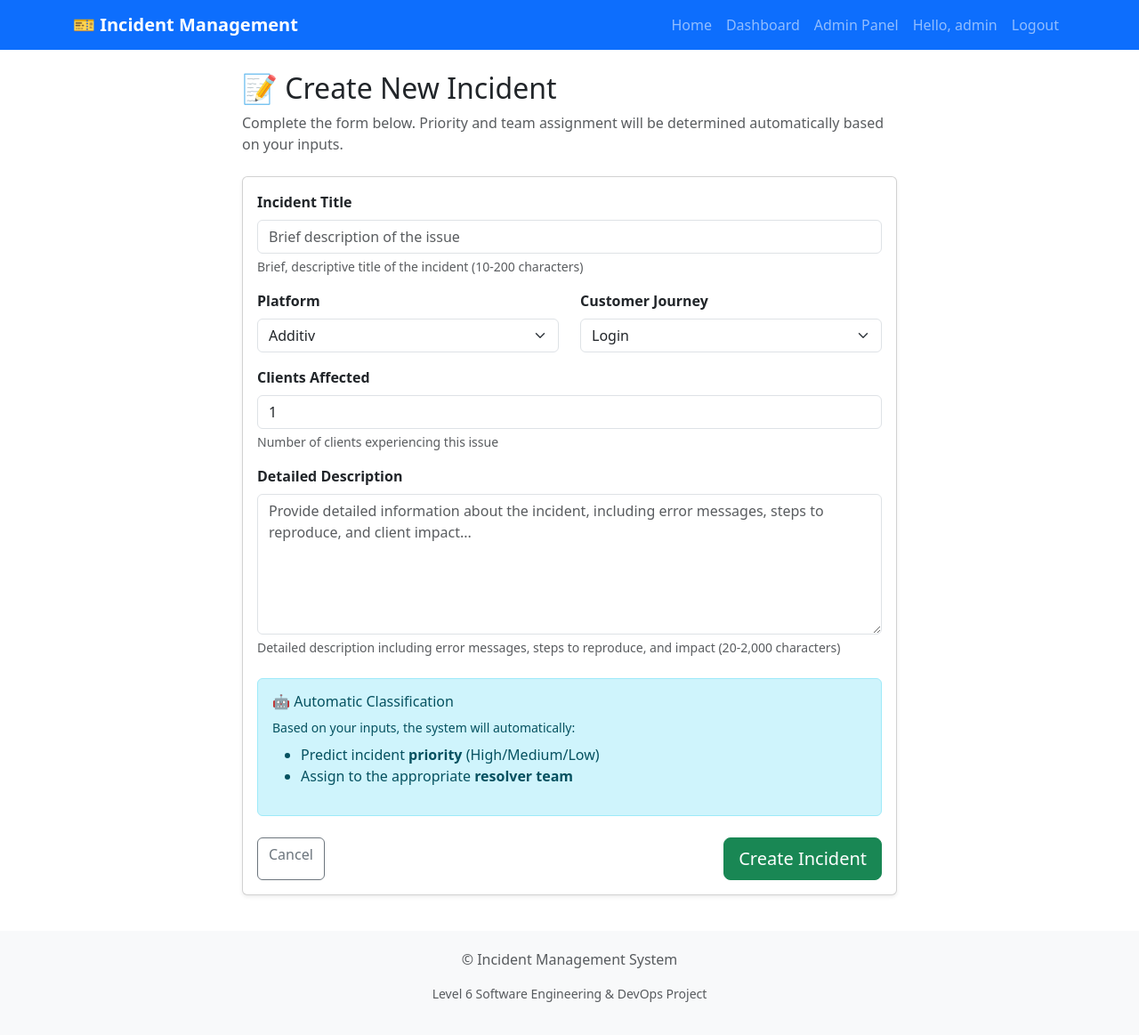
After one commit to Ansar-H/Incident-Management-System, a Flask app: page /incidents/create in a window 1280 px wide. The commit adds this page. Shown: the whole page at 89% size. Run offline with Flask 3, Linux system fonts and the light colour scheme; a user stored in the database is signed in.

Commit message:
feat: added incident creation form with automatic classification
- Created IncidentForm with WTForms validation
- Implemented predict_priority() algorithm using business rules
- Implemented assign_team() routing logic based on keywords and platform
- Added create incident route with automatic priority and team assignment
- Built incident creation template with comprehensive form fields
- Included validation error display and helper text
- Added CSRF protection on incident creation (OWASP A01)
- Used parameterised queries via ORM (OWASP A03 injection prevention)
- Demonstrated rule-based AI classification approach
- Updated navigation links to point to create route

```diff
--- /dev/null
+++ b/app/forms/incident_forms.py
@@ -0,0 +1,68 @@
+"""
+Incident forms with WTForms validation.
+Includes fields for incident creation and editing.
+"""
+
+from flask_wtf import FlaskForm
+from wtforms import StringField, TextAreaField, SelectField, IntegerField, SubmitField
+from wtforms.validators import DataRequired, Length, NumberRange
+
+
+class IncidentForm(FlaskForm):
+    """Form for creating and editing incidents."""
+
+    title = StringField(
+        'Incident Title',
+        validators=[
+            DataRequired(message='Title is required'),
+            Length(min=10, max=200, message='Title must be between 10 and 200 characters')
+        ],
+        render_kw={'placeholder': 'Brief description of the issue'}
+    )
+
+    platform = SelectField(
+        'Platform',
+        choices=[
+            ('Additiv', 'Additiv'),
+            ('Avaloq', 'Avaloq')
+        ],
+        validators=[DataRequired(message='Platform is required')]
+    )
+
+    journey = SelectField(
+        'Customer Journey',
+        choices=[
+            ('Login', 'Login'),
+            ('Transfer', 'Transfer'),
+            ('Payment', 'Payment'),
+            ('Balance View', 'Balance View'),
+            ('Account Access', 'Account Access'),
+            ('Data Sync', 'Data Sync'),
+            ('Reporting', 'Reporting'),
+            ('Other', 'Other')
+        ],
+        validators=[DataRequired(message='Journey is required')]
+    )
+
+    clients_affected = IntegerField(
+        'Clients Affected',
+        validators=[
+            DataRequired(message='Number of clients is required'),
+            NumberRange(min=1, max=10000, message='Must be between 1 and 10,000')
+        ],
+        default=1
+    )
+
+    description = TextAreaField(
+        'Detailed Description',
+        validators=[
+            DataRequired(message='Description is required'),
+            Length(min=20, max=2000, message='Description must be between 20 and 2,000 characters')
+        ],
+        render_kw={
+            'rows': 6,
+            'placeholder': 'Provide detailed information about the incident, including error messages, steps to reproduce, and client impact...'
+        }
+    )
+
+    submit = SubmitField('Create Incident')
--- a/app/routes/incidents.py
+++ b/app/routes/incidents.py
@@ -61,3 +61,57 @@ def view_incident(id):
         incident=incident,
         title=f'Incident #{incident.id}'
     )
+
+@bp.route('/create', methods=['GET', 'POST'])
+@login_required
+def create_incident():
+    """
+    Create a new incident with automatic priority and team assignment.
+    Accessible to all authenticated users.
+    """
+    from app.forms.incident_forms import IncidentForm
+    from app.utils.classifier import predict_priority
+    from app.utils.router import assign_team
+
+    form = IncidentForm()
+
+    if form.validate_on_submit():
+        # Automatic priority prediction
+        predicted_priority = predict_priority(
+            platform=form.platform.data,
+            journey=form.journey.data,
+            clients_affected=form.clients_affected.data,
+            description=form.description.data
+        )
+
+        # Automatic team assignment
+        assigned_team = assign_team(
+            platform=form.platform.data,
+            journey=form.journey.data,
+            description=form.description.data
+        )
+
+        # Create new incident
+        incident = Incident(
+            title=form.title.data,
+            platform=form.platform.data,
+            journey=form.journey.data,
+            clients_affected=form.clients_affected.data,
+            description=form.description.data,
+            priority=predicted_priority,
+            assigned_team=assigned_team,
+            status='Open',
+            created_by=current_user.id
+        )
+
+        db.session.add(incident)
+        db.session.commit()
+
+        flash(f'Incident #{incident.id} created successfully! Priority: {predicted_priority}, Assigned to: {assigned_team}', 'success')
+        return redirect(url_for('incidents.view_incident', id=incident.id))
+
+    return render_template(
+        'incidents/create.html',
+        form=form,
+        title='Create New Incident'
+    )
--- a/app/templates/dashboard.html
+++ b/app/templates/dashboard.html
@@ -18,7 +18,7 @@
                 </p>
             </div>
             <div>
-                <a href="#" class="btn btn-success">
+                <a href="{{ url_for('incidents.create_incident') }}" class="btn btn-success">
                     <i class="bi bi-plus-circle"></i> Create New Incident
                 </a>
             </div>
--- /dev/null
+++ b/app/templates/incidents/create.html
@@ -0,0 +1,106 @@
+{% extends "base.html" %}
+
+{% block title %}{{ title }} - Incident Management System{% endblock %}
+
+{% block content %}
+<div class="row mt-4">
+    <div class="col-lg-8 mx-auto">
+        <!-- Page Header -->
+        <div class="mb-4">
+            <h2>📝 Create New Incident</h2>
+            <p class="text-muted">
+                Complete the form below. Priority and team assignment will be determined automatically based on your inputs.
+            </p>
+        </div>
+
+        <!-- Incident Form -->
+        <div class="card shadow-sm">
+            <div class="card-body">
+                <form method="POST" action="{{ url_for('incidents.create_incident') }}" novalidate>
+                    <!-- CSRF Token -->
+                    {{ form.hidden_tag() }}
+
+                    <!-- Title Field -->
+                    <div class="mb-3">
+                        {{ form.title.label(class="form-label fw-bold") }}
+                        {{ form.title(class="form-control" + (" is-invalid" if form.title.errors else "")) }}
+                        {% if form.title.errors %}
+                            <div class="invalid-feedback">
+                                {% for error in form.title.errors %}{{ error }}{% endfor %}
+                            </div>
+                        {% endif %}
+                        <div class="form-text">Brief, descriptive title of the incident (10-200 characters)</div>
+                    </div>
+
+                    <!-- Platform and Journey (Side by Side) -->
+                    <div class="row">
+                        <div class="col-md-6 mb-3">
+                            {{ form.platform.label(class="form-label fw-bold") }}
+                            {{ form.platform(class="form-select" + (" is-invalid" if form.platform.errors else "")) }}
+                            {% if form.platform.errors %}
+                                <div class="invalid-feedback">
+                                    {% for error in form.platform.errors %}{{ error }}{% endfor %}
+                                </div>
+                            {% endif %}
+                        </div>
+
+                        <div class="col-md-6 mb-3">
+                            {{ form.journey.label(class="form-label fw-bold") }}
+                            {{ form.journey(class="form-select" + (" is-invalid" if form.journey.errors else "")) }}
+                            {% if form.journey.errors %}
+                                <div class="invalid-feedback">
+                                    {% for error in form.journey.errors %}{{ error }}{% endfor %}
+                                </div>
+                            {% endif %}
+                        </div>
+                    </div>
+
+                    <!-- Clients Affected -->
+                    <div class="mb-3">
+                        {{ form.clients_affected.label(class="form-label fw-bold") }}
+                        {{ form.clients_affected(class="form-control" + (" is-invalid" if form.clients_affected.errors else ""), type="number", min="1") }}
+                        {% if form.clients_affected.errors %}
+                            <div class="invalid-feedback">
+                                {% for error in form.clients_affected.errors %}{{ error }}{% endfor %}
+                            </div>
+                        {% endif %}
+                        <div class="form-text">Number of clients experiencing this issue</div>
+                    </div>
+
+                    <!-- Description -->
+                    <div class="mb-4">
+                        {{ form.description.label(class="form-label fw-bold") }}
+                        {{ form.description(class="form-control" + (" is-invalid" if form.description.errors else "")) }}
+                        {% if form.description.errors %}
+                            <div class="invalid-feedback">
+                                {% for error in form.description.errors %}{{ error }}{% endfor %}
+                            </div>
+                        {% endif %}
+                        <div class="form-text">Detailed description including error messages, steps to reproduce, and impact (20-2,000 characters)</div>
+                    </div>
+
+                    <!-- Info Box -->
+                    <div class="alert alert-info mb-4">
+                        <h6 class="alert-heading">🤖 Automatic Classification</h6>
+                        <p class="mb-0 small">
+                            Based on your inputs, the system will automatically:
+                            <ul class="mb-0 mt-2">
+                                <li>Predict incident <strong>priority</strong> (High/Medium/Low)</li>
+                                <li>Assign to the appropriate <strong>resolver team</strong></li>
+                            </ul>
+                        </p>
+                    </div>
+
+                    <!-- Submit Buttons -->
+                    <div class="d-flex justify-content-between">
+                        <a href="{{ url_for('incidents.list_incidents') }}" class="btn btn-outline-secondary">
+                            Cancel
+                        </a>
+                        {{ form.submit(class="btn btn-success btn-lg") }}
+                    </div>
+                </form>
+            </div>
+        </div>
+    </div>
+</div>
+{% endblock %}
--- a/app/templates/incidents/list.html
+++ b/app/templates/incidents/list.html
@@ -17,7 +17,7 @@
                 </p>
             </div>
             <div>
-                <a href="#" class="btn btn-success">
+                <a href="{{ url_for('incidents.create_incident') }}" class="btn btn-success">
                     <i class="bi bi-plus-circle"></i> Create New Incident
                 </a>
             </div>
--- a/app/utils/__init__.py
+++ b/app/utils/__init__.py
@@ -1,5 +1,7 @@
 """Utils package initialisation."""
 
 from app.utils.decorators import admin_required
+from app.utils.classifier import predict_priority
+from app.utils.router import assign_team
 
-__all__ = ['admin_required']
+__all__ = ['admin_required', 'predict_priority', 'assign_team']
```
Also changed, not shown: app/utils/classifier.py (added, +55 -0 lines), app/utils/router.py (added, +65 -0 lines).
